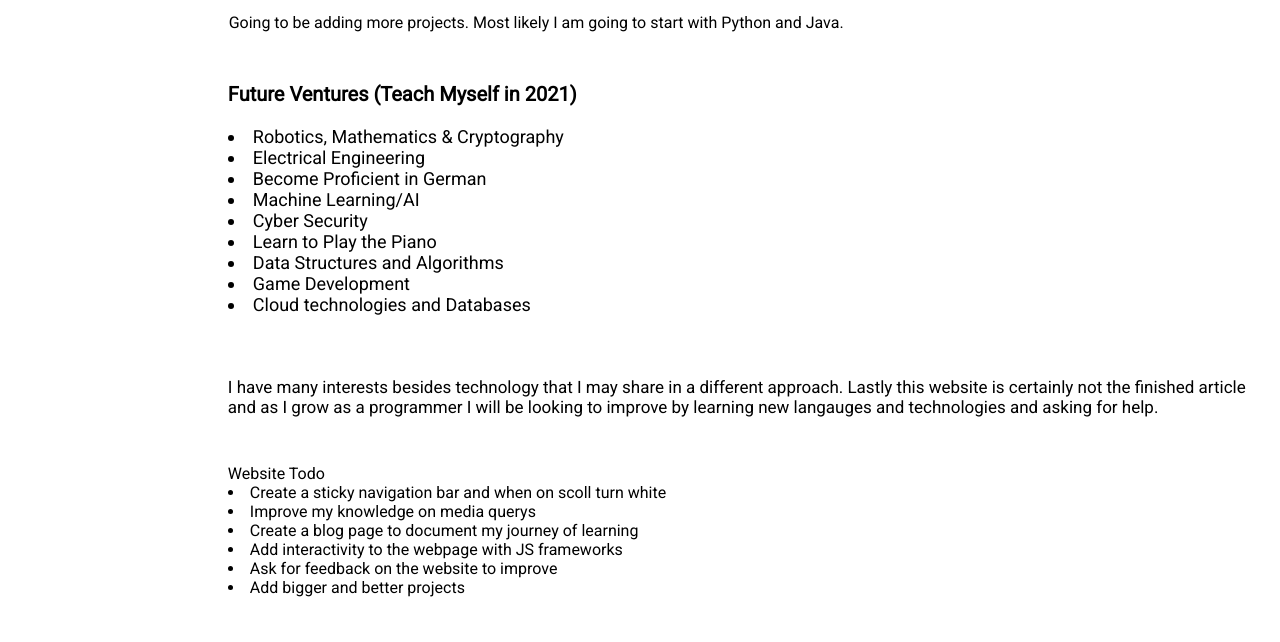
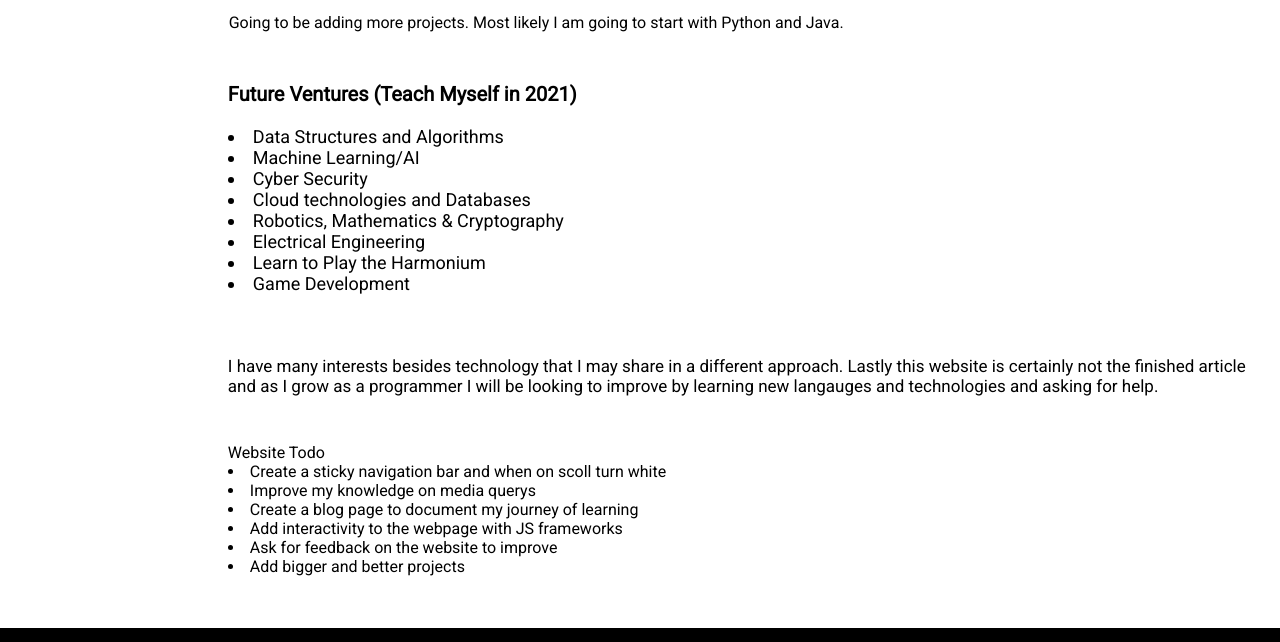
Before and after one commit to Milan-Odedra/milan-odedra.github.io, a plain HTML site: page index.html in a window 1280 px wide. Shown: the part 1788-2430 px from the top of the page. Drawn offline with Linux system fonts and the light colour scheme.

Commit message:
Update index.html

```diff
--- a/index.html
+++ b/index.html
@@ -80,15 +80,15 @@
                 </div>
                 <div class="todo">
                     <h3>Future Ventures (Teach Myself in 2021)</h3>
+                        <li>Data Structures and Algorithms</li>
+                        <li>Machine Learning/AI</li>
+                        <li>Cyber Security</li>
+                        <li>Cloud technologies and Databases</li>
                         <li>Robotics, Mathematics & Cryptography</li>
                         <li>Electrical Engineering</li>
-                        <li>Become Proficient in German</li>
-                        <li>Machine Learning/AI</li>
-                        <li>Cyber Security</li>
-                        <li>Learn to Play the Piano</li>
-                        <li>Data Structures and Algorithms  </li>
+                        <li>Learn to Play the Harmonium</li>
                         <li>Game Development</li>
-                        <li>Cloud technologies and Databases</li>
+
                 </div>
                 <div class="plan">
                     <h4>I have many interests besides technology that I may share in a different approach. Lastly this website is certainly not the finished article  <br> and as I grow as a programmer I will be looking to improve by learning new langauges and technologies and asking for help.</h4>
```
